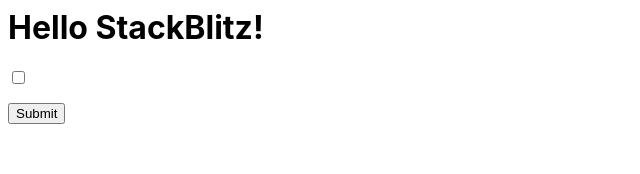
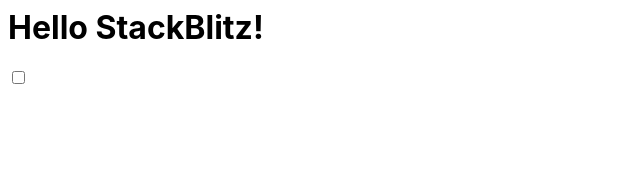
Before and after one commit to ishrar776/react-zkhbk7, a React (Create React App) app: page / in a window 1280 px wide. Shown: the top 174 px of the page, without its empty margins (0-640 px from the left). Built offline with nearby package versions, Linux system fonts and the light colour scheme.

Commit message:
1 file modified

```diff
--- a/src/App.js
+++ b/src/App.js
@@ -1,44 +1,21 @@
-import React, { useState } from 'react';
+import React, { useState, useEffect } from 'react';
 import './style.css';
 export default function App() {
   const [chekvalue, setCheckValue] = useState(false);
   const [values, setValues] = useState({
     firstchk: chekvalue,
   });
-  const [isSubmit, setIsSubmit] = useState(false);
   const handleChange = (e) => {
+    console.log(e.target.checked);
     setCheckValue(e.target.checked);
     const name = e.target.name;
     const value = e.target.checked;
     setValues({ ...values, [name]: value });
     console.log('values of check click' + chekvalue);
-  };
-  const submitdata = (e) => {
-    e.preventDefault();
-    setIsSubmit(true);
-    if (!isSubmit) {
-      console.log('israr hey');
-      console.log('values of check click' + chekvalue);
-      //console.log('values of check click innner' + values.firstchk);
-      const allData = { ...values };
-      const requestOptions = {
-        method: 'POST',
-        headers: { 'Content-Type': 'application/json' },
-        body: JSON.stringify(allData),
-      };
-      console.log(requestOptions.body);
-      fetch('https://reqres.in/api/posts', requestOptions)
-        .then((response) => {
-          console.log('post sucess' + response);
-          response.json();
-        })
-        .catch((error) => {
-          console.log('failed result' + error);
-        });
-    }
+    console.log('values of check click innner' + values.firstchk);
   };
   return (
-    <form onSubmit={submitdata}>
+    <div>
       <h1>Hello StackBlitz!</h1>
       <p>
         <input
@@ -48,10 +25,7 @@
           name="firstChk"
         ></input>
       </p>
-      <p>
-        <input type="submit" />
-      </p>
-    </form>
+    </div>
   );
 }
 //There should be a parent component and a child component
```
